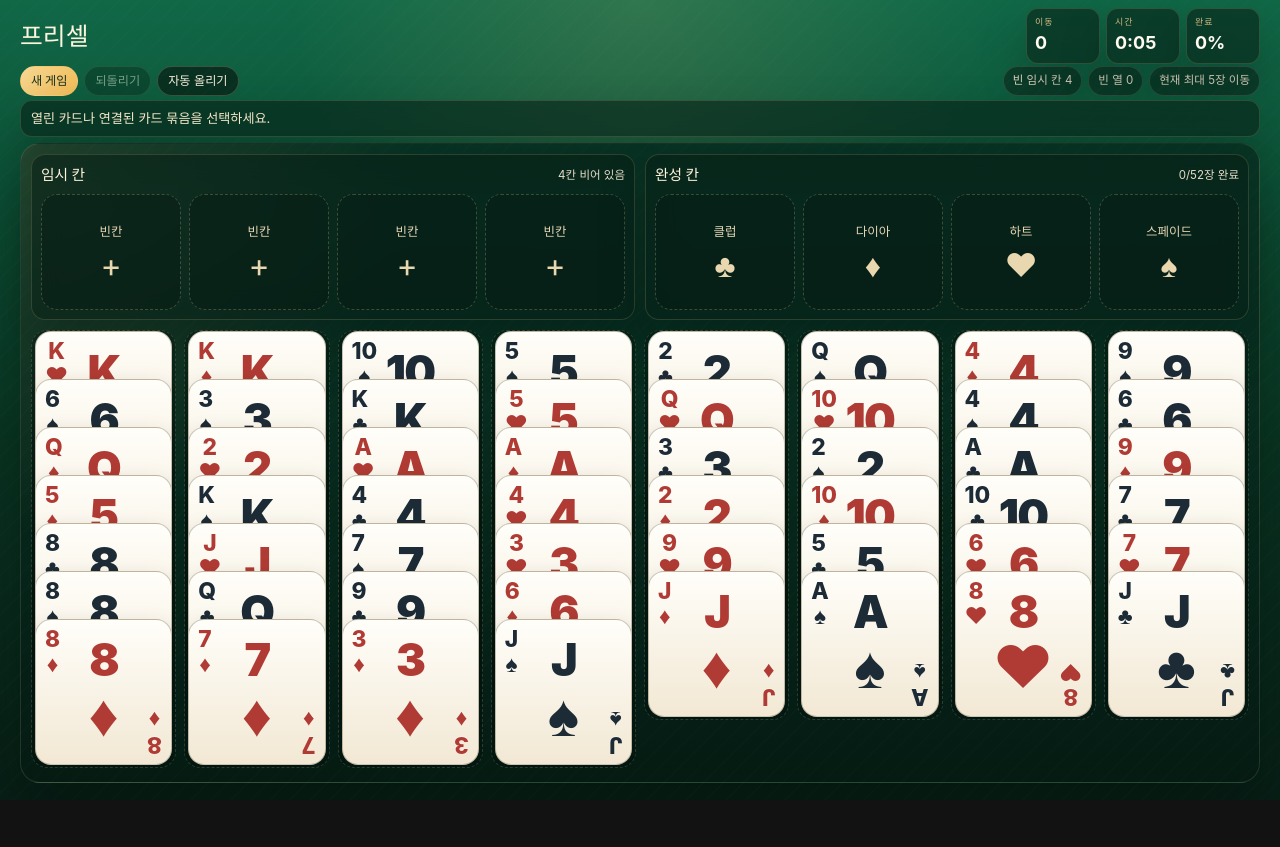
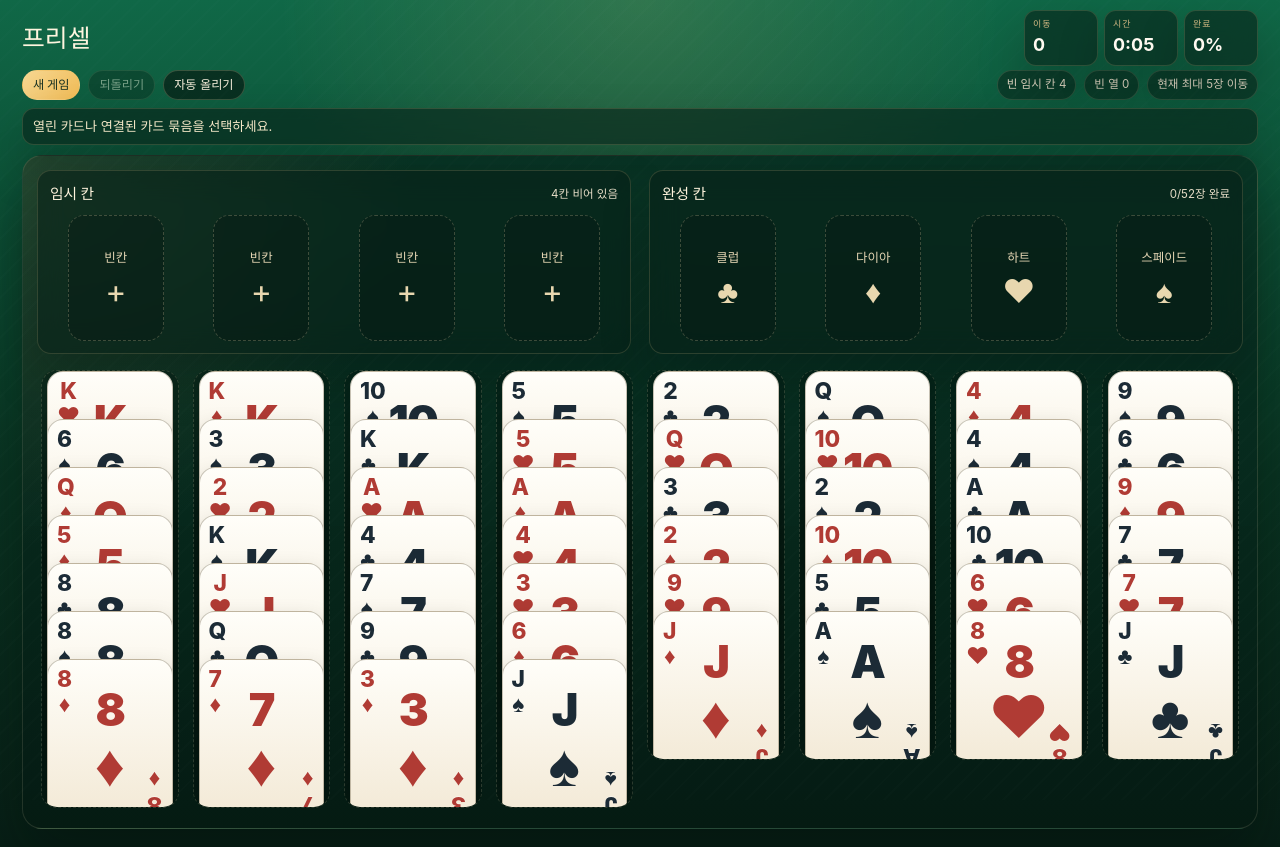
Before and after one commit to jssimonlee/freecell, a React (Vite) app: page / in a window 1280 px wide. Before the commit the page ends 800 px from the top, so only its background shows below. Built offline with nearby package versions, Linux system fonts and the light colour scheme.

Commit message:
Relax spacing and card proportions

```diff
--- a/src/App.css
+++ b/src/App.css
@@ -1,12 +1,14 @@
 .app-shell {
   min-height: 100vh;
-  padding: 8px clamp(10px, 2vw, 20px) 14px;
+  width: min(1480px, calc(100vw - 44px));
+  margin: 0 auto;
+  padding: 10px 0 18px;
 }
 
 .top-panel {
   display: grid;
-  gap: 2px;
-  margin-bottom: 4px;
+  gap: 4px;
+  margin-bottom: 8px;
 }
 
 .hero-panel {
@@ -14,7 +16,7 @@
   flex-wrap: wrap;
   justify-content: space-between;
   align-items: center;
-  gap: 6px;
+  gap: 10px 14px;
 }
 
 .metric-card,
@@ -70,14 +72,14 @@
   display: flex;
   flex-wrap: wrap;
   justify-content: space-between;
-  gap: 6px;
+  gap: 10px 14px;
 }
 
 .controls,
 .table-stats {
   display: flex;
   flex-wrap: wrap;
-  gap: 6px;
+  gap: 8px;
 }
 
 .action-button,
@@ -127,7 +129,7 @@
 }
 
 .status-banner {
-  margin: 0 0 6px;
+  margin: 0 0 10px;
   padding: 8px 10px;
   border-radius: 12px;
   color: #f5e8c8;
@@ -140,7 +142,7 @@
 }
 
 .board-frame {
-  padding: 10px;
+  padding: 14px;
   border: 1px solid rgba(255, 229, 186, 0.12);
   border-radius: 20px;
   background:
@@ -152,12 +154,12 @@
 .zone-strip {
   display: grid;
   grid-template-columns: repeat(2, minmax(0, 1fr));
-  gap: 10px;
-  margin-bottom: 10px;
+  gap: 18px;
+  margin-bottom: 14px;
 }
 
 .zone-card {
-  padding: 9px;
+  padding: 12px;
   border-radius: 14px;
 }
 
@@ -166,7 +168,7 @@
   justify-content: space-between;
   gap: 10px;
   align-items: center;
-  margin-bottom: 8px;
+  margin-bottom: 10px;
 }
 
 .zone-card h2,
@@ -185,13 +187,13 @@
 .slot-grid {
   display: grid;
   grid-template-columns: repeat(4, minmax(0, 1fr));
-  gap: 8px;
+  gap: 14px;
 }
 
 .cell-slot,
 .playing-card {
   position: relative;
-  min-height: 116px;
+  min-height: 126px;
   border-radius: 16px;
   display: flex;
   align-items: center;
@@ -210,6 +212,11 @@
   border: 1px dashed rgba(255, 228, 186, 0.22);
   background: rgba(6, 24, 17, 0.36);
   color: #e8d7af;
+  justify-self: center;
+}
+
+.slot-grid .cell-slot {
+  width: min(100%, 96px);
 }
 
 .cell-slot.playing-card {
@@ -262,14 +269,14 @@
 
 .cascades-panel {
   display: grid;
-  grid-template-columns: repeat(8, minmax(112px, 1fr));
-  gap: 8px;
+  grid-template-columns: repeat(8, minmax(102px, 1fr));
+  gap: 14px;
   overflow-x: auto;
-  padding-bottom: 4px;
+  padding: 2px 4px 6px;
 }
 
 .cascade-column {
-  min-width: 112px;
+  min-width: 102px;
 }
 
 .cascade-stack {
@@ -303,12 +310,12 @@
 
 .playing-card--stacked {
   position: absolute;
-  left: 3px;
-  right: 3px;
+  left: 5px;
+  right: 5px;
 }
 
 .cascades-panel .playing-card {
-  min-height: 146px;
+  min-height: 166px;
 }
 
 .playing-card--red {
@@ -371,7 +378,8 @@
 
 @media (max-width: 760px) {
   .app-shell {
-    padding: 10px 10px 16px;
+    width: min(1480px, calc(100vw - 20px));
+    padding: 8px 0 14px;
   }
 
   .hero-metrics,
@@ -396,17 +404,17 @@
   }
 
   .cascades-panel {
-    grid-template-columns: repeat(8, 112px);
+    grid-template-columns: repeat(8, 106px);
     gap: 10px;
   }
 
   .cell-slot,
   .playing-card {
-    min-height: 106px;
+    min-height: 112px;
   }
 
   .cascades-panel .playing-card {
-    min-height: 134px;
+    min-height: 148px;
   }
 
   .card-face__corner {
```
